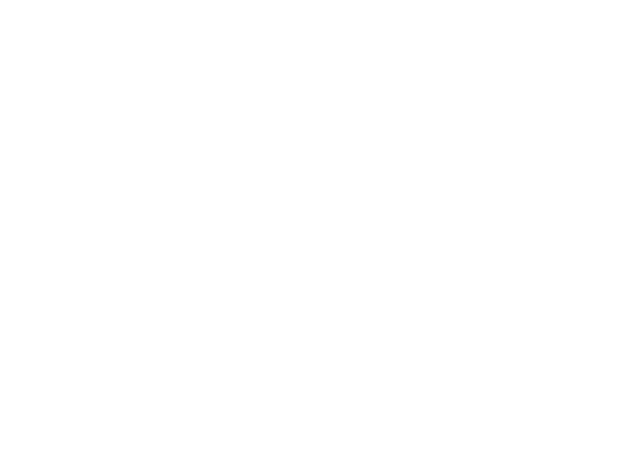
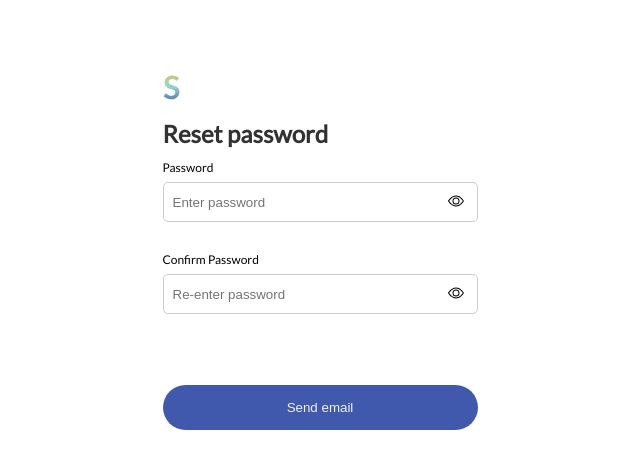
Before and after one commit to Mikun07/symble-fe, a React (Create React App) app: page /reset-password in a window 1280 px wide. Before the commit this address had no page. Shown: the top 468 px of the page, without its empty margins (312-952 px from the left). Built offline with nearby package versions, Linux system fonts and the light colour scheme.

Commit message:
aauth changes

```diff
--- a/src/App.js
+++ b/src/App.js
@@ -24,7 +24,7 @@ function App() {
           <Route path="/login" element={<AuthLogin/>} />
           <Route path="/signup" element={<AuthSignup/>} />
           <Route path="/recovery" element={<AuthRecovery/>} />
-          <Route exact path={`/reset-password/:${token}`} element={<AuthResetPassword/>} />
+          <Route exact path={`/reset-password`} element={<AuthResetPassword/>} />
         </Routes>
       </Router>
     </AuthContext.Provider>
--- a/src/modules/auth/auth-reset-password/auth-reset-password.screen.js
+++ b/src/modules/auth/auth-reset-password/auth-reset-password.screen.js
@@ -22,7 +22,7 @@ export default function AuthResetPassword() {
             }
             if(password === confirmPassword){
               const token = localStorage.getItem('token')
-              const response =await axios.post('https://spray-dev.herokuapp.com/api/auth/reset-password',{confirmPassword:confirmPassword, password:password},{ headers: { Authorization: `Bearer ${token}` } })
+              const response =await axios.post('https://spray-dev.herokuapp.com/api/auth/reset-password',{confirmPassword:confirmPassword, password:password})
               console.log('password match');
               setPassword("")
               setConfirmPassword("")
```
